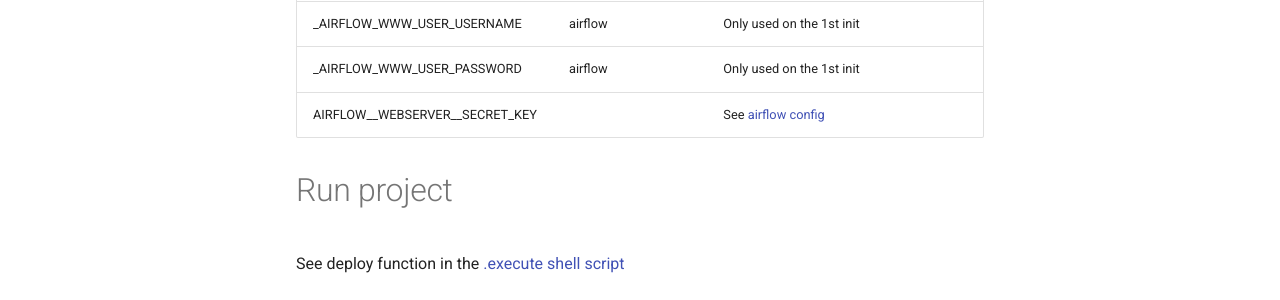
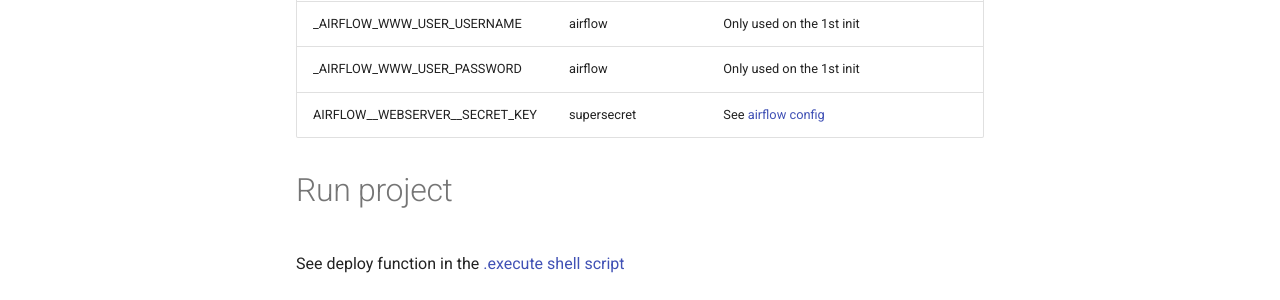
Before and after one commit to StartupsPoleEmploi/labonneboite-importer, an MkDocs documentation site: the page built from docs/index.md, in a window 1280 px wide and 900 px high, scrolled down 1616 px. Shown: the part 424-724 px from the top of the window. Built offline with MkDocs 1.6.1 and Material for MkDocs 9.7.7, drawn with Linux system fonts in a browser that asks for light colours.

Commit message:
Apply 1 suggestion(s) to 1 file(s)

```diff
--- a/docs/index.md
+++ b/docs/index.md
@@ -57,7 +57,7 @@ access : https://127.0.0.1:8080/ (`HTTP_PORT` may be changed in .env) with creds
 | ENV_TYPE                       | production            | -                                                                                                              |
 | _AIRFLOW_WWW_USER_USERNAME     | airflow               | Only used on the 1st init                                                                                      |
 | _AIRFLOW_WWW_USER_PASSWORD     | airflow               | Only used on the 1st init                                                                                      |
-| AIRFLOW__WEBSERVER__SECRET_KEY |                       | See [airflow config](https://airflow.apache.org/docs/apache-airflow/stable/configurations-ref.html#secret-key) |
+| AIRFLOW__WEBSERVER__SECRET_KEY | supersecret           | See [airflow config](https://airflow.apache.org/docs/apache-airflow/stable/configurations-ref.html#secret-key) |
 
 # Run project
 
```
